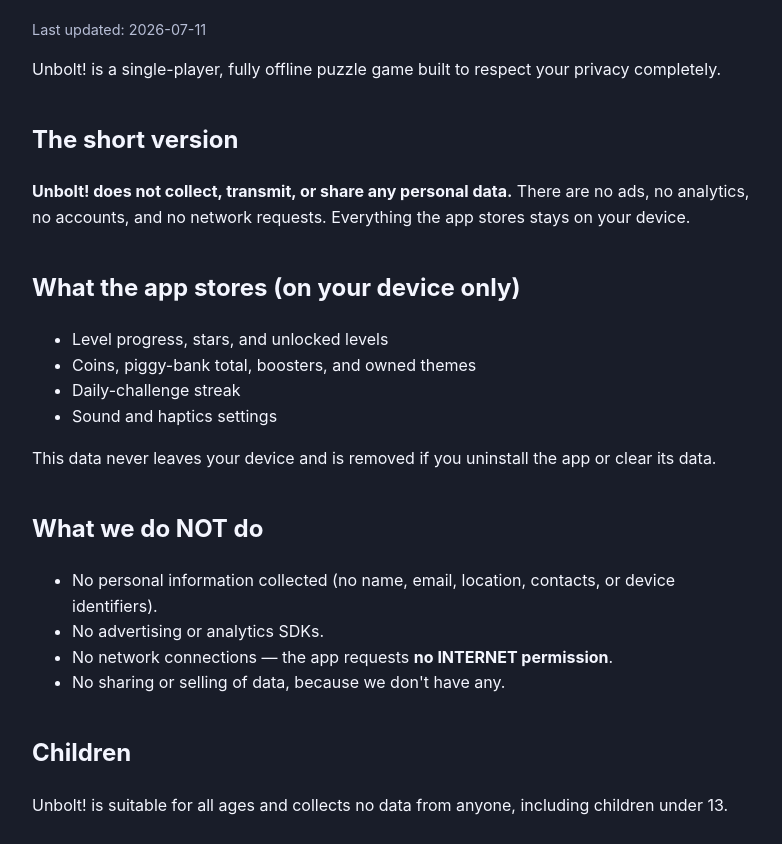
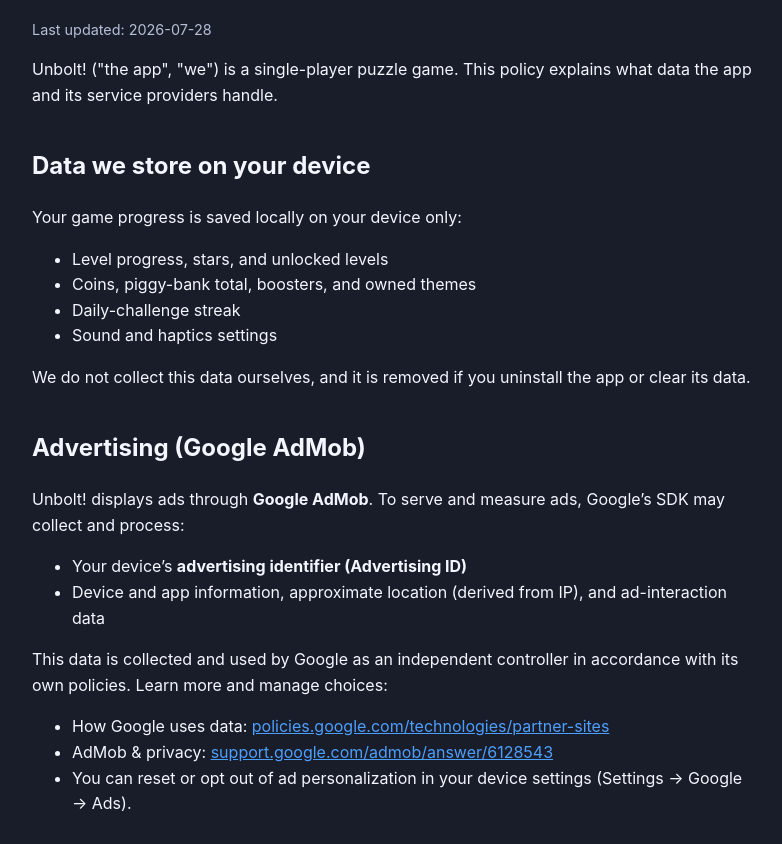
Before and after one commit to omerfarukx/unbolt-privacy, a plain HTML site: page index.html in a window 1280 px wide. Shown: the part 108-952 px from the top of the page, without its empty margins (248-1030 px from the left). Drawn offline with Linux system fonts and the light colour scheme.

Commit message:
Update privacy policy for AdMob ads

```diff
--- a/index.html
+++ b/index.html
@@ -15,48 +15,70 @@
     h2 { margin-top: 1.6em; }
     a { color: #4d9fff; }
     .muted { color: #b7bed6; font-size: 0.9em; }
-    code { background: #262b4a; padding: 2px 6px; border-radius: 6px; }
   </style>
 </head>
 <body>
   <h1>Privacy Policy — Unbolt!</h1>
-  <p class="muted">Last updated: 2026-07-11</p>
+  <p class="muted">Last updated: 2026-07-28</p>
 
-  <p>Unbolt! is a single-player, fully offline puzzle game built to respect your
-  privacy completely.</p>
+  <p>Unbolt! ("the app", "we") is a single-player puzzle game. This policy
+  explains what data the app and its service providers handle.</p>
 
-  <h2>The short version</h2>
-  <p><strong>Unbolt! does not collect, transmit, or share any personal data.</strong>
-  There are no ads, no analytics, no accounts, and no network requests.
-  Everything the app stores stays on your device.</p>
-
-  <h2>What the app stores (on your device only)</h2>
+  <h2>Data we store on your device</h2>
+  <p>Your game progress is saved locally on your device only:</p>
   <ul>
     <li>Level progress, stars, and unlocked levels</li>
     <li>Coins, piggy-bank total, boosters, and owned themes</li>
     <li>Daily-challenge streak</li>
     <li>Sound and haptics settings</li>
   </ul>
-  <p>This data never leaves your device and is removed if you uninstall the app
-  or clear its data.</p>
+  <p>We do not collect this data ourselves, and it is removed if you uninstall
+  the app or clear its data.</p>
+
+  <h2>Advertising (Google AdMob)</h2>
+  <p>Unbolt! displays ads through <strong>Google AdMob</strong>. To serve and
+  measure ads, Google’s SDK may collect and process:</p>
+  <ul>
+    <li>Your device’s <strong>advertising identifier (Advertising ID)</strong></li>
+    <li>Device and app information, approximate location (derived from IP), and
+      ad-interaction data</li>
+  </ul>
+  <p>This data is collected and used by Google as an independent controller in
+  accordance with its own policies. Learn more and manage choices:</p>
+  <ul>
+    <li>How Google uses data:
+      <a href="https://policies.google.com/technologies/partner-sites">policies.google.com/technologies/partner-sites</a></li>
+    <li>AdMob &amp; privacy: <a href="https://support.google.com/admob/answer/6128543">support.google.com/admob/answer/6128543</a></li>
+    <li>You can reset or opt out of ad personalization in your device settings
+      (Settings → Google → Ads).</li>
+  </ul>
+
+  <h2>Network</h2>
+  <p>The app connects to the internet only to load ads. It has no accounts and
+  no login.</p>
 
   <h2>What we do NOT do</h2>
   <ul>
-    <li>No personal information collected (no name, email, location, contacts,
-      or device identifiers).</li>
-    <li>No advertising or analytics SDKs.</li>
-    <li>No network connections — the app requests <strong>no INTERNET
-      permission</strong>.</li>
-    <li>No sharing or selling of data, because we don't have any.</li>
+    <li>We do not collect your name, email, contacts, photos, or precise GPS
+      location.</li>
+    <li>We do not sell your personal data.</li>
+    <li>We do not use third-party analytics beyond what AdMob requires to serve
+      ads.</li>
   </ul>
 
   <h2>Children</h2>
-  <p>Unbolt! is suitable for all ages and collects no data from anyone,
-  including children under 13.</p>
+  <p>Unbolt! is intended for a general audience. Because it shows ads, we do not
+  knowingly direct it at children under 13, and ad content is served under
+  Google’s families/policy controls where applicable.</p>
+
+  <h2>Your choices</h2>
+  <p>You can reset your Advertising ID or opt out of personalized ads at any time
+  in your device’s system settings. Uninstalling the app removes all locally
+  stored data.</p>
 
   <h2>Changes</h2>
-  <p>If a future update changes data handling (for example, optional ads or
-  cloud save), this policy will be updated before that update ships.</p>
+  <p>We may update this policy; material changes will be reflected here before
+  they take effect.</p>
 
   <h2>Contact</h2>
   <p>Questions: <a href="mailto:farcapogame@gmail.com">farcapogame@gmail.com</a></p>
```
